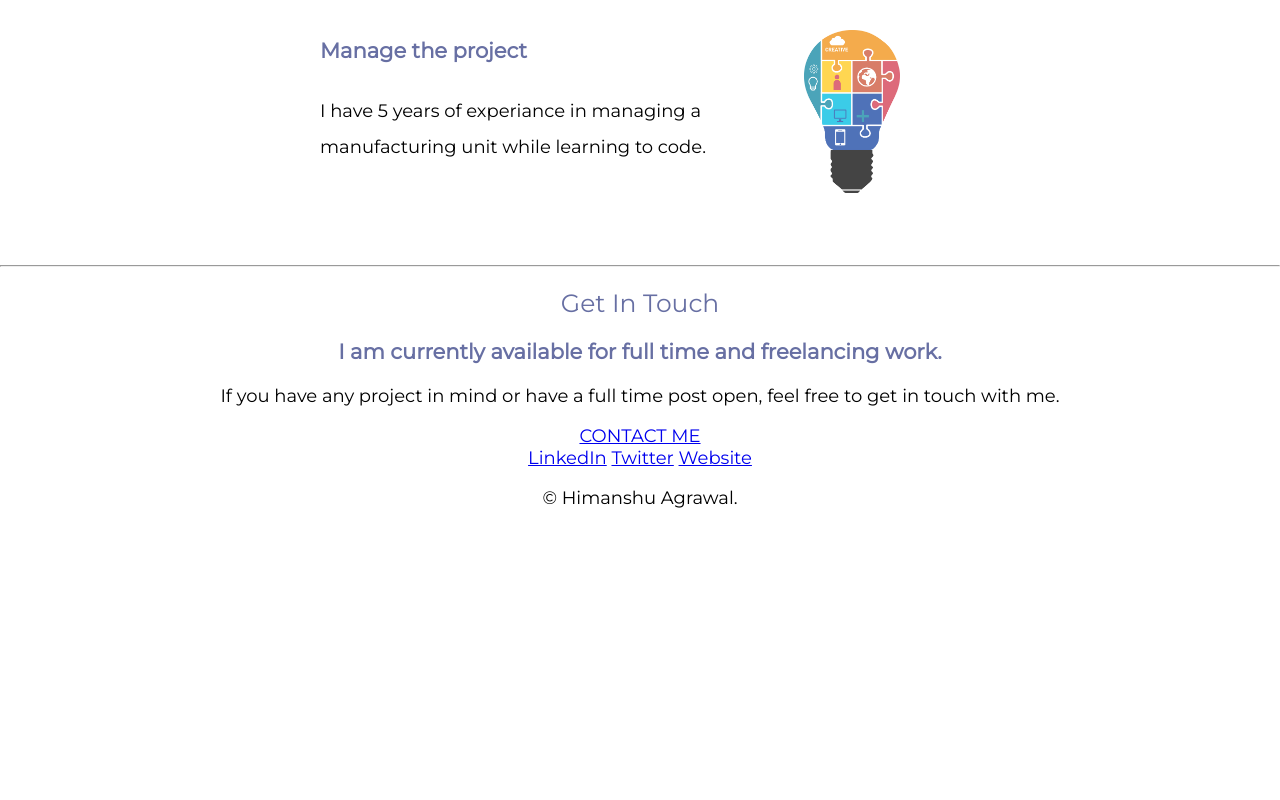
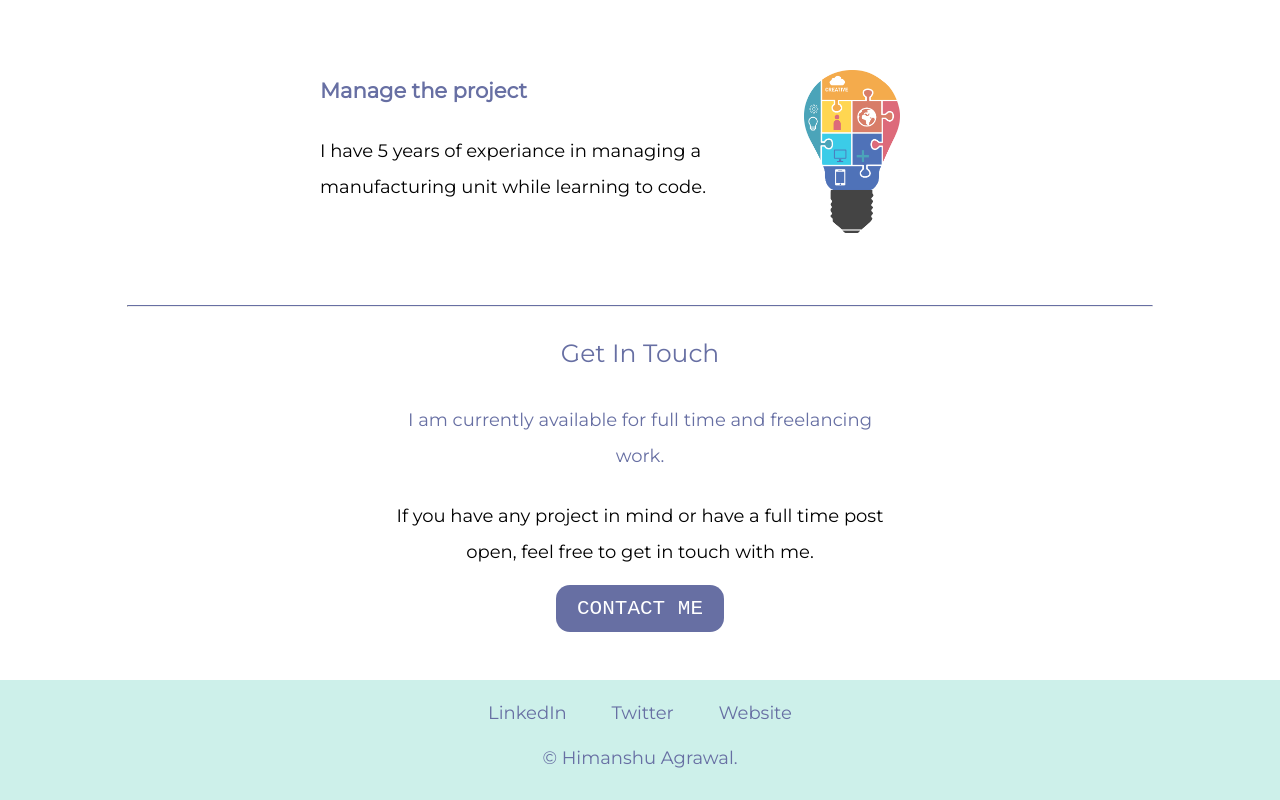
Before and after one commit to Onepieceiscode/himanshu, a plain HTML site: page index.html in a window 1280 px wide. Shown: the part 1572-2372 px from the top of the page. Before the commit the page ends 2099 px from the top, so only its background shows below. Drawn offline with Linux system fonts and the light colour scheme; a web font is replaced by a local one.

Commit message:
Add files via upload

```diff
--- a/css/style.css
+++ b/css/style.css
@@ -29,6 +29,12 @@ h3 {
   font-family: 'Montserrat', sans-serif;
   color:#676FA3;
   font-size: 1.3125rem;
+}
+h4{
+  font-family: 'Montserrat', sans-serif;
+  color:#676FA3;
+  font-size: 1.125rem;
+  font-weight: normal;
 }
 .profile{
   line-height: 2;
@@ -85,11 +91,47 @@ height:25vh;
   margin-right: 60px;
   padding-left: 40px;
 }
-.middle-container {
+.contact-me{
+  width: 40%;
+  margin: 20px auto 50px auto;
+  line-height: 2;
+}
+hr{
+  border-top: 1px solid #676FA3;
+  width: 80%;
 
 }
+.middle-container{
+  margin: 40px 0;
+}
+.bottom-container {
+background-color: #CDF0EA;
+padding: 20px 0 10px 0;
+margin-top: 20px;
+line-height: 1.5;
+color: #676FA3;
+}
+.footer-link{
+  padding: 20px;
+  color:  #676FA3;
+  text-decoration: none;
+}
+.footer-link:hover{
+  color: darkblue;
+}
+.btn {
+  -webkit-border-radius: 14;
+  -moz-border-radius: 14;
+  border-radius: 14px;
+  font-family: Courier New;
+  color: #FFFFFF;
+  font-size: 21px;
+  background: #676FA3;
+  padding: 12px 21px 12px 21px;
+  text-decoration: none;
+}
 
-
-.bottom-container {
-
+.btn:hover {
+  background: #888eb5;
+  text-decoration: none;
 }
--- a/index.html
+++ b/index.html
@@ -42,7 +42,7 @@
     <hr>
     <div class="contact-me">
       <h2>Get In Touch</h2>
-      <h3>I am currently available for full time and freelancing work.</h3>
+      <h4>I am currently available for full time and freelancing work.</h4>
       <p>If you have any project in mind or have a full time post open, feel free to get in touch with me.</p>
       <a class="btn" href="mailto:himanshu.agrawal1605@gmail.com">CONTACT ME</a>
     </div>
@@ -52,7 +52,7 @@
   <div class="bottom-container">
     <a class="footer-link" href="https://www.linkedin.com/">LinkedIn</a>
     <a class="footer-link" href="https://twitter.com/">Twitter</a>
-    <a class="footer-link" href="https://www.appbrewery.co/">Website</a>
+    <a class="footer-link" href="https://onepieceiscode.github.io/himanshu">Website</a>
     <p>© Himanshu Agrawal.</p>
   </div>
 
```
